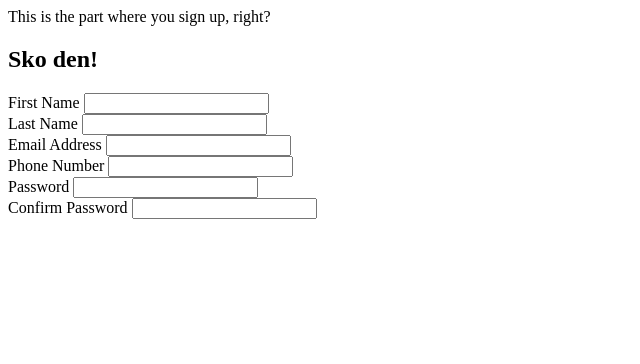
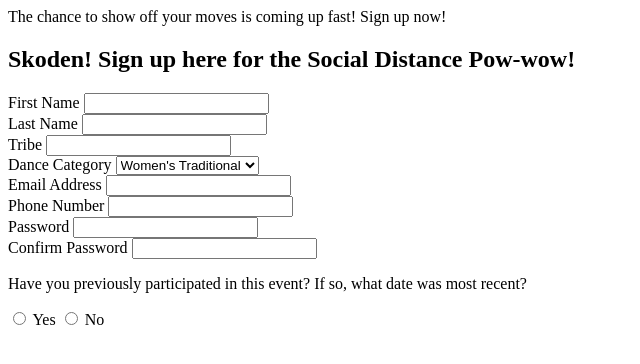
Before and after one commit to ki-me-o/Sign-up-Form, a plain HTML site: page index.html in a window 1280 px wide. Shown: the whole page, without its empty margins (0-640 px from the left). Drawn offline with Linux system fonts and the light colour scheme.

Commit message:
Update inputs and add new style text

```diff
--- a/index.html
+++ b/index.html
@@ -14,11 +14,11 @@
         </div>
         <div class="right">
             <div class="hero">
-                This is the part where you sign up, right?
+                The chance to show off your moves is coming up fast! Sign up now!
             </div>
 
             <div class="register">
-                <h2>Sko den!</h2>
+                <h2>Skoden! Sign up here for the Social Distance Pow-wow!</h2>
                 <form action="#" method="get">
                     <div>
                         <label for="first_name">First Name</label>
@@ -27,6 +27,20 @@
                     <div>
                         <label for="family_name">Last Name</label>
                         <input type="text" id="family_name" name="family_name" required>
+                    </div>
+                    <div>
+                        <label for="tribe">Tribe</label>
+                        <input type="text" id="tribe" name="tribe">
+                    </div>
+                    <div>
+                        <label for="dance_category">Dance Category</label>
+                        <select name="dance_category" id="dance_category">
+                            <option value="women_trad">Women's Traditional</option>
+                            <option value="women_fancy">Women's Fancy</option>
+                            <option value="men_trad">Men's Traditional</option>
+                            <option value="men_grass">Men's Grass Dance</option>
+                            <option value="men_fancy">Men's Fancy</option>
+                        </select>
                     </div>
                     <div>
                         <label for="user_email">Email Address</label>
@@ -44,6 +58,14 @@
                         <label for="confirm_password">Confirm Password</label>
                         <input type="password" name="confirm_password" id="confirm_password" required>
                     </div>
+                    <div>
+                        <p>Have you previously participated in this event? If so, what date was most recent?</p>
+                        <input type="radio" id="yes" name="previous_participation" value="Yes">
+                        <label for="yes">Yes</label>
+                        <input type="radio" id="no" name="previous_participation" value="No">
+                        <label for="no">No</label>
+                        <!-- TODO: Create date input -->
+                    </div>
                 </form>
             </div>
         </div>
```
